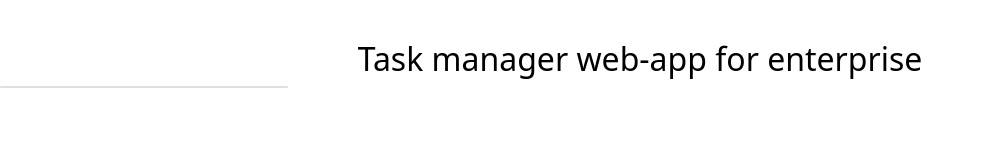
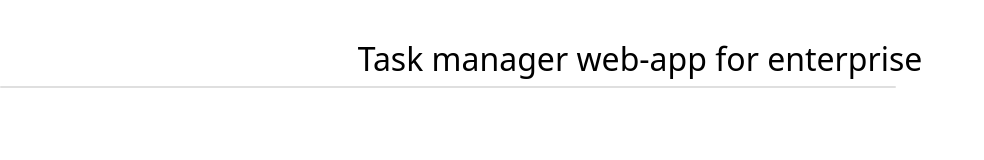
Before and after one commit to VladislavRusak/MyPortfolio, a plain HTML site: page index.html in a window 1280 px wide. Shown: the whole page, without its empty margins (0-984 px from the left). Drawn offline with nearby package versions, Linux system fonts and the light colour scheme.

Commit message:
new styles

```diff
--- a/index.html
+++ b/index.html
@@ -21,7 +21,7 @@
         <!-- First and primary project -->
         <h2 class="first_project">Task manager web-app for enterprise</h2>
 
-        <div class="card" style="width: 18rem;">
+        <div class="card">
           <link rel="import" href="/components/corousel.html">
         </div>
 
--- a/style.css
+++ b/style.css
@@ -3,3 +3,8 @@
     color: black;
     margin-top: 40px;
 }
+
+.card {
+    width: 70%;
+    height: auto;
+}
```
